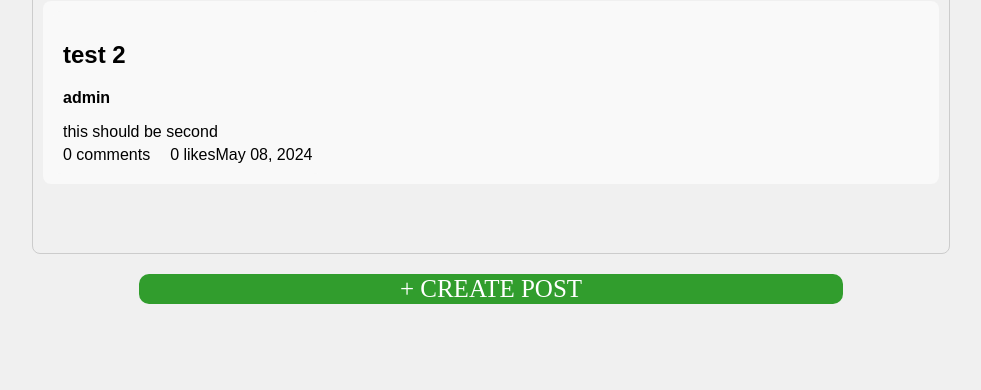
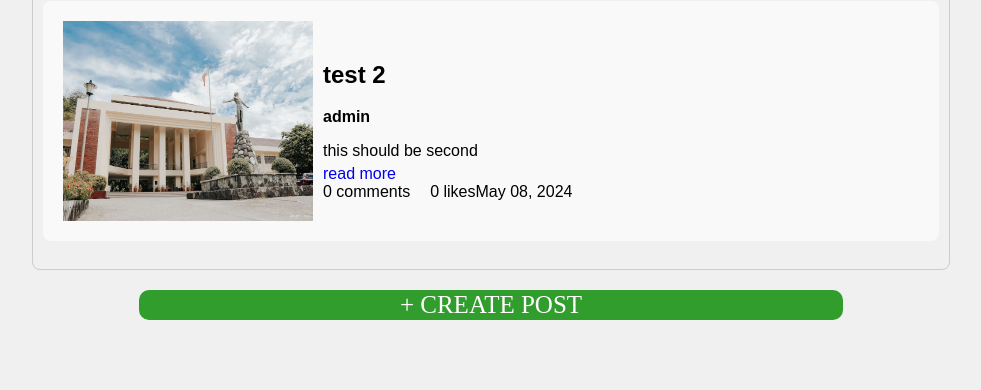
Before and after one commit to El-dawn/finalProject, a PHP site: page /results.php in a window 1280 px wide. Shown: the part 410-800 px from the top of the page, without its empty margins (149-1130 px from the left). Run offline with PHP 8.4, Linux system fonts and the light colour scheme; data comes from the database, SQL or seed files in the repository; data that the repository does not hold is empty; some web fonts are replaced.

Commit message:
updated php and uplaoded images for posts
need to fix containers for php

```diff
--- a/home.php
+++ b/home.php
@@ -100,8 +100,11 @@ if(isset($_SESSION['user_id'])){
                 <?php
                 if($fetch_posts['image'] != ''){
                 ?>
-                    <img src="imgpost/<?= $fetch_posts['image']; ?>" alt="Post Image">
+                    <img src="imgpost/<?= $fetch_posts['image']?>"; alt="Post Image">
                     <?php
+                    }
+                    else{
+                        echo '<img src="imgpost/default.jpeg">';
                     }
                 ?>
                 <div class="post-info">
--- a/results.php
+++ b/results.php
@@ -29,7 +29,7 @@ if($select_profile->rowCount() > 0){
 <body>
     <div class="create-post-header-container">
         <div class="create-post-header">
-            <a href="home.html"><h1 class="create-post-title">
+            <a href="home.php"><h1 class="create-post-title">
                 <span class="create-post-isko">ISKO</span><span class="create-post-log">LOG</span>
             </h1></a>
             <div class="create-post-nav-icons">
@@ -90,13 +90,17 @@ if($select_profile->rowCount() > 0){
                 if($fetch_posts['image'] != ''){
                 ?>
                     <img src="imgpost/<?= $fetch_posts['image']?>"; alt="Post Image">
-                <?php
-                }
+                    <?php
+                    }
+                    else{
+                        echo '<img src="imgpost/default.jpeg">';
+                    }
                 ?>
                         <div class="post-info">
                         <h2 class="title"><?= $fetch_posts['title']; ?></h2>
                         <span class="user"><?= $fetch_posts['name']; ?></span>
                         <p class="description"><?= $fetch_posts['content']; ?></p>
+                                            <a href="post.php?post_id=<?= $post_id; ?>" class="inline-btn">read more</a>
                         <div class="metadata">
                             <span class="trend-comments"><?php echo $total_post_comments ?> comments</span>
                             <span class="trend-likes"><?php echo $total_post_likes?> likes</span>
```
Also changed, not shown: imgpost/default.jpeg (added), imgpost/default.png (added).
